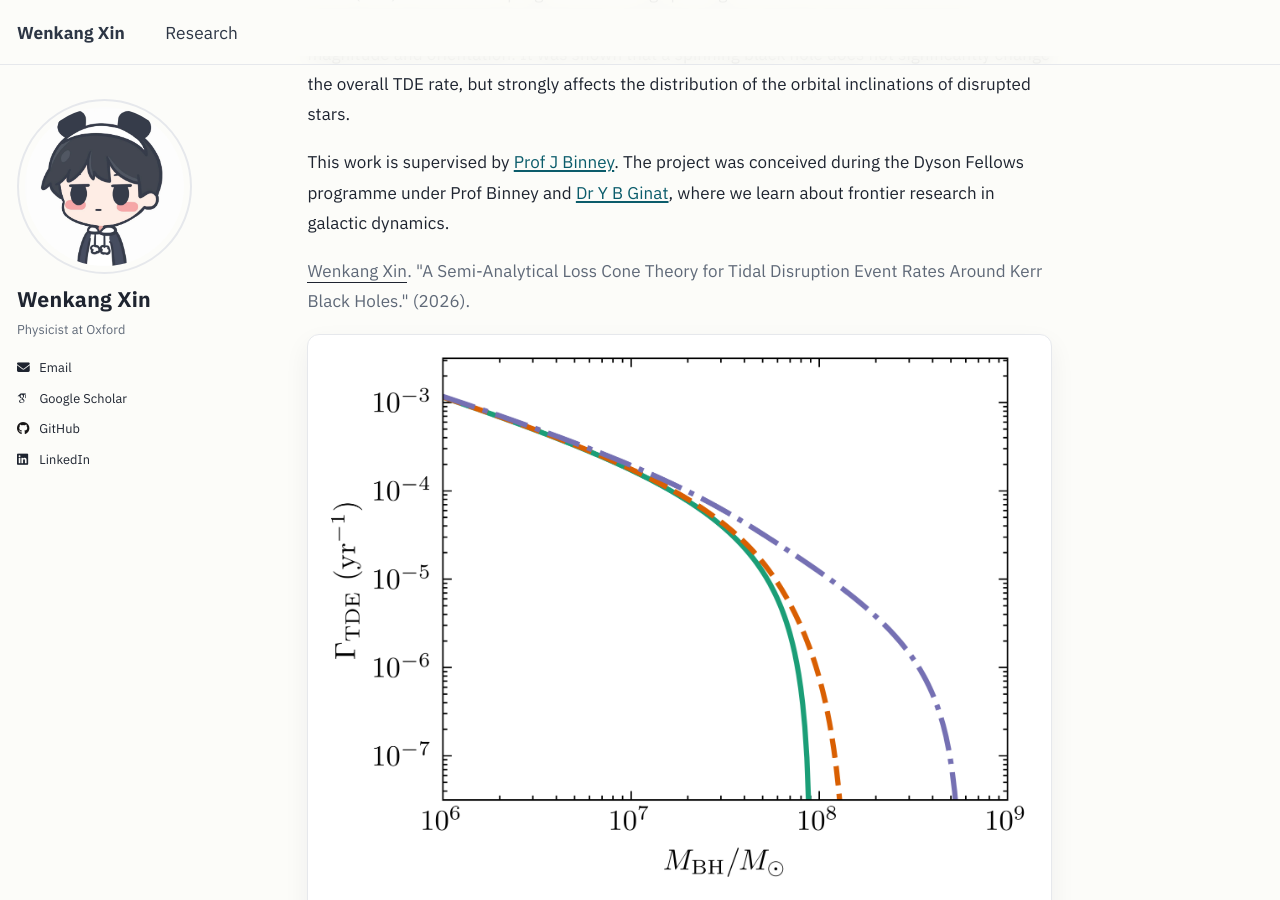
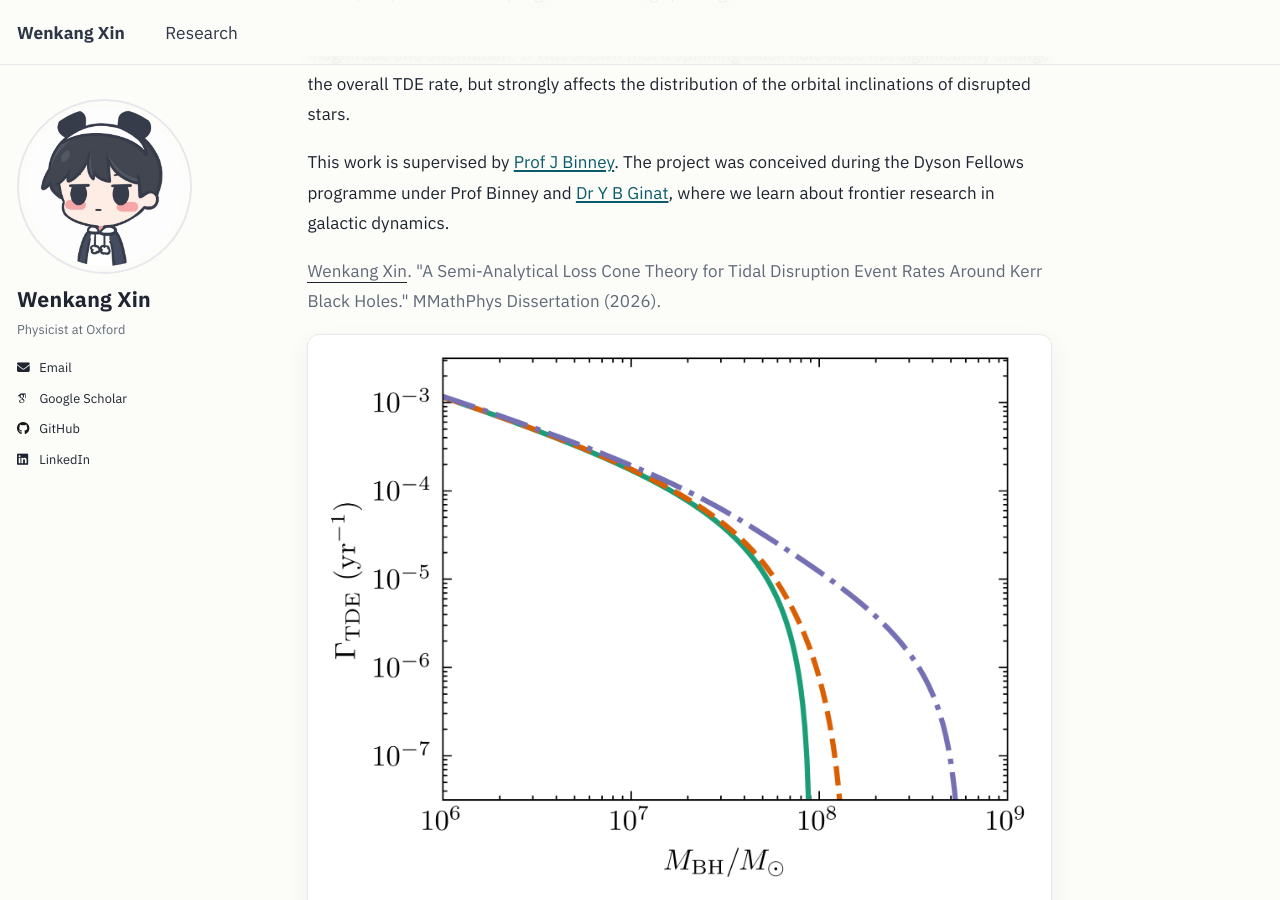
Before and after one commit to Walker-Xin/Walker-Xin.github.io, a Jekyll site: the page built from _pages/research.md, in a window 1280 px wide and 900 px high, scrolled down 533 px. Built offline with Jekyll 4.4.1, drawn with Linux system fonts in a browser that asks for light colours; some web fonts are replaced.

Commit message:
update bib

```diff
--- a/_data/bibliography.yml
+++ b/_data/bibliography.yml
@@ -29,3 +29,4 @@ Xin2026dissertation:
   eprinttype: arxiv
   primaryclass: astro-ph.HE
   url: https://arxiv.org/abs/2606.18050
+  note: MMathPhys Dissertation
--- a/_publications/references.bib
+++ b/_publications/references.bib
@@ -31,4 +31,5 @@
   eprinttype={arxiv},
   primaryClass={astro-ph.HE},
   url={https://arxiv.org/abs/2606.18050},
+  note={MMathPhys Dissertation},
 }
```
